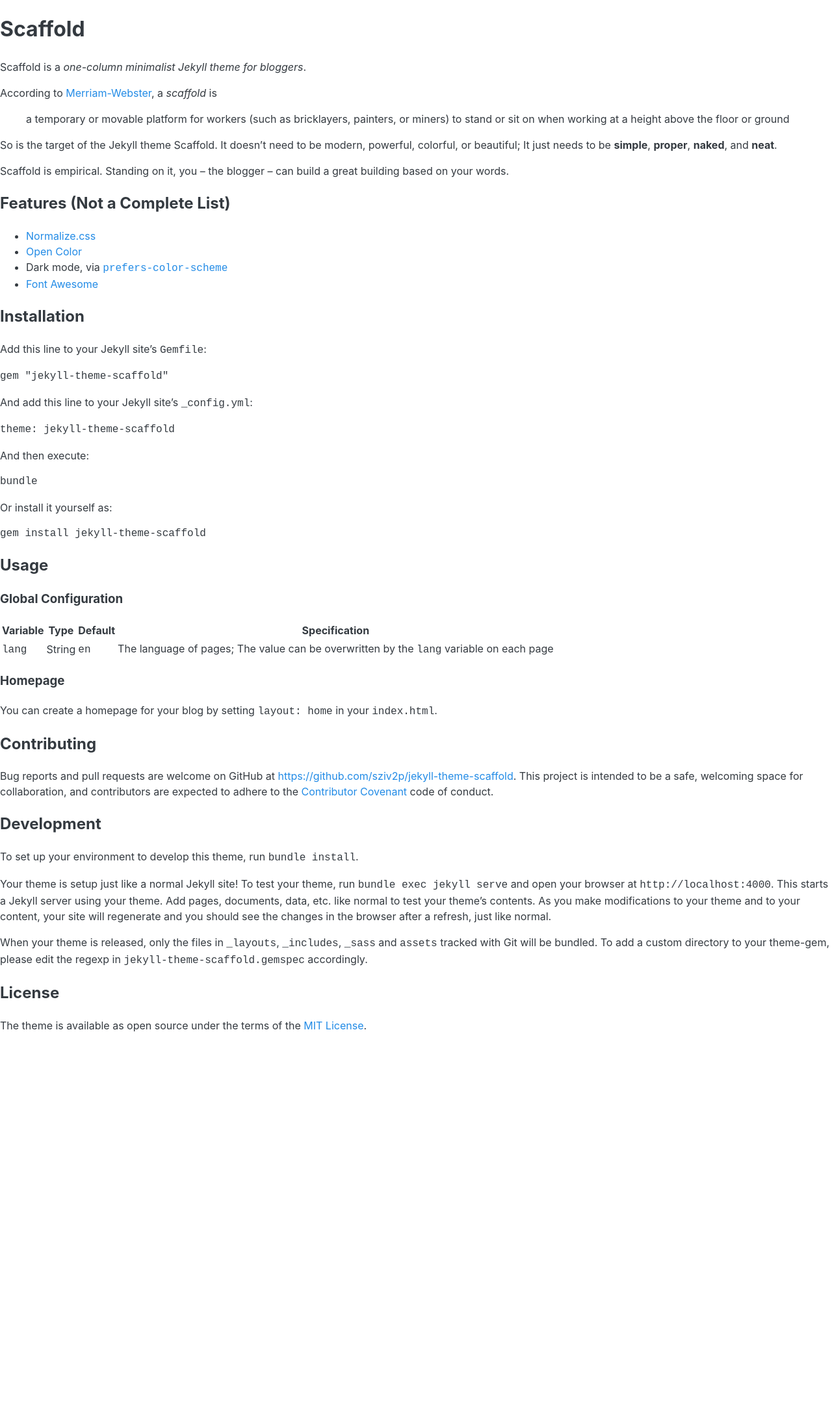
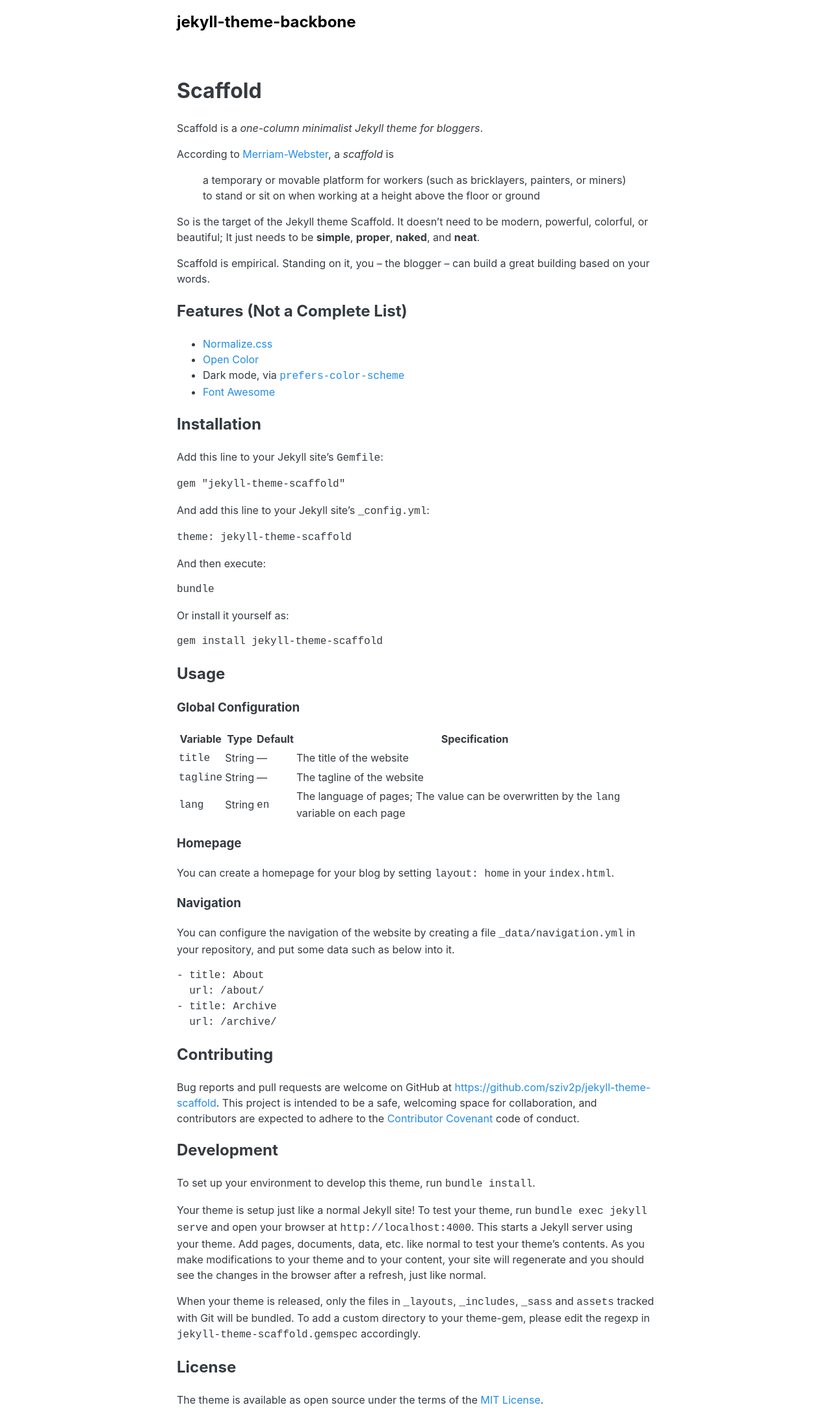
Before and after one commit to slee981/jekyll-theme-backbone, a Jekyll site: the page built from README.md, in a window 1280 px wide. Shown: the whole page at 65% size. Built offline with Jekyll 4.4.1, drawn with Linux system fonts in a browser that asks for light colours; nearby versions of some CDN libraries; our own code applies the rules of GitHub Pages for plain Markdown files; before the commit the page ends 1606 px from its top, so only the background shows below that.

Commit message:
Design the header

````diff
--- a/README.md
+++ b/README.md
@@ -45,11 +45,24 @@
 
 | Variable | Type | Default | Specification |
 | -------- | ---- | ------- | ------------- |
+| `title` | String | --- | The title of the website |
+| `tagline` | String | --- | The tagline of the website |
 | `lang` | String | `en` | The language of pages; The value can be overwritten by the `lang` variable on each page |
 
 ### Homepage
 
 You can create a homepage for your blog by setting `layout: home` in your `index.html`.
+
+### Navigation
+
+You can configure the navigation of the website by creating a file `_data/navigation.yml` in your repository, and put some data such as below into it.
+
+```yml
+- title: About
+  url: /about/
+- title: Archive
+  url: /archive/
+```
 
 ## Contributing
 
--- a/_includes/header.html
+++ b/_includes/header.html
@@ -0,0 +1,15 @@
+<header class="masthead">
+  <a class="masthead-title" href="{{ '/' | relative_url }}" title="Home">{{ site.title }}</a>
+  <small class="masthead-tagline">{{ site.tagline }}</small>
+  {% if site.data.navigation %}
+    <nav class="nav">
+      <ul class="nav-list">
+      {%- for item in site.data.navigation -%}
+        <li class="nav-item">
+          <a href="{{ item.url | relative_url }}">{{ item.title }}</a>
+        </li>
+      {%- endfor -%}
+      </ul>
+    </nav>
+  {% endif %}
+</header>
--- a/_sass/scaffold/_base.scss
+++ b/_sass/scaffold/_base.scss
@@ -1,8 +1,3 @@
-/**
- * Basic Settings
- * ==============
- */
-
 * {
   box-sizing: border-box;
 }
--- /dev/null
+++ b/_sass/scaffold/_header.scss
@@ -0,0 +1,47 @@
+.masthead {
+  padding: var(--spacer) 0;
+  margin-bottom: var(--spacer-3);
+}
+
+.masthead-title {
+  font-size: 150%;
+  font-weight: bold;
+  color: var(--heading-color);
+
+  &:hover,
+  &:focus {
+    color: var(--heading-color);
+    text-decoration: none;
+  }
+}
+
+.masthead-tagline {
+  color: var(--body-color-light);
+}
+
+.nav {
+  margin-top: var(--spacer);
+}
+.nav-list {
+  list-style: none;
+  margin: 0;
+  padding: 0;
+}
+.nav-item {
+  display: inline-block;
+  margin-right: 1em;
+
+  &:before {
+    content: "/";
+  }
+
+  a {
+    color: inherit;
+
+    &:hover,
+    &:focus {
+      color: var(--link-hover-color);
+      text-decoration: none;
+    }
+  }
+}
--- /dev/null
+++ b/_sass/scaffold/_layout.scss
@@ -0,0 +1,5 @@
+.container {
+  max-width: $md-screen;
+  margin: 0 auto;
+  padding: 0 var(--spacer);
+}
--- a/_sass/scaffold/_main.scss
+++ b/_sass/scaffold/_main.scss
@@ -1,7 +1,4 @@
-/**
- * Entry
- * =====
- */
-
 @import "variables";
 @import "base";
+@import "layout";
+@import "header";
--- a/_sass/scaffold/_variables.scss
+++ b/_sass/scaffold/_variables.scss
@@ -1,43 +1,45 @@
-/**
- * Global Variables
- * ================
- */
-
-/*  Screen sizes
- *  ─────────────────────────────────── */
-
 $sm-screen: 35.5rem;
 $md-screen: 48rem;
 $lg-screen: 64rem;
 $xl-screen: 80rem;
-
-/*  Root variables
- *  ─────────────────────────────────── */
 
 :root {
   --body-font: -apple-system, BlinkMacSystemFont, "Segoe UI", Roboto, "Helvetica Neue", Arial, "Noto Sans", sans-serif;
   --body-font-size: 16px;
   --body-line-height: 1.5;
 
+  --border-radius: .4em;
+
+  --spacer: 1rem;
+  --spacer-2: 2rem;
+  --spacer-3: 3rem;
+
   /*  Colors
    *  ─────────────────────────────────── */
 
   --body-color: var(--oc-gray-8);
+  --body-color-light: var(--oc-gray-6);
   --body-bg: var(--oc-white);
+
+  --heading-color: var(--oc-black);
 
   --link-color: var(--oc-blue-6);
   --link-hover-color: var(--oc-blue-8);
+
+  --border-color: rgb(var(--oc-gray-4-rgb), .5);
 }
 
 @media (prefers-color-scheme: dark) {
   :root {
-    /*  Colors
-     *  ─────────────────────────────────── */
-
-    --body-color: var(--oc-gray-1);
+    --body-color: var(--oc-gray-2);
+    --body-color-light: var(--oc-gray-5);
     --body-bg: var(--oc-gray-9);
 
-    --link-color: var(--oc-cyan-3);
-    --link-hover-color: var(--oc-cyan-1);
+    --heading-color: var(--oc-white);
+
+    --link-color: var(--oc-cyan-5);
+    --link-hover-color: var(--oc-cyan-2);
+
+    --border-color: rgb(var(--oc-gray-8-rgb), .8);
   }
 }
````
